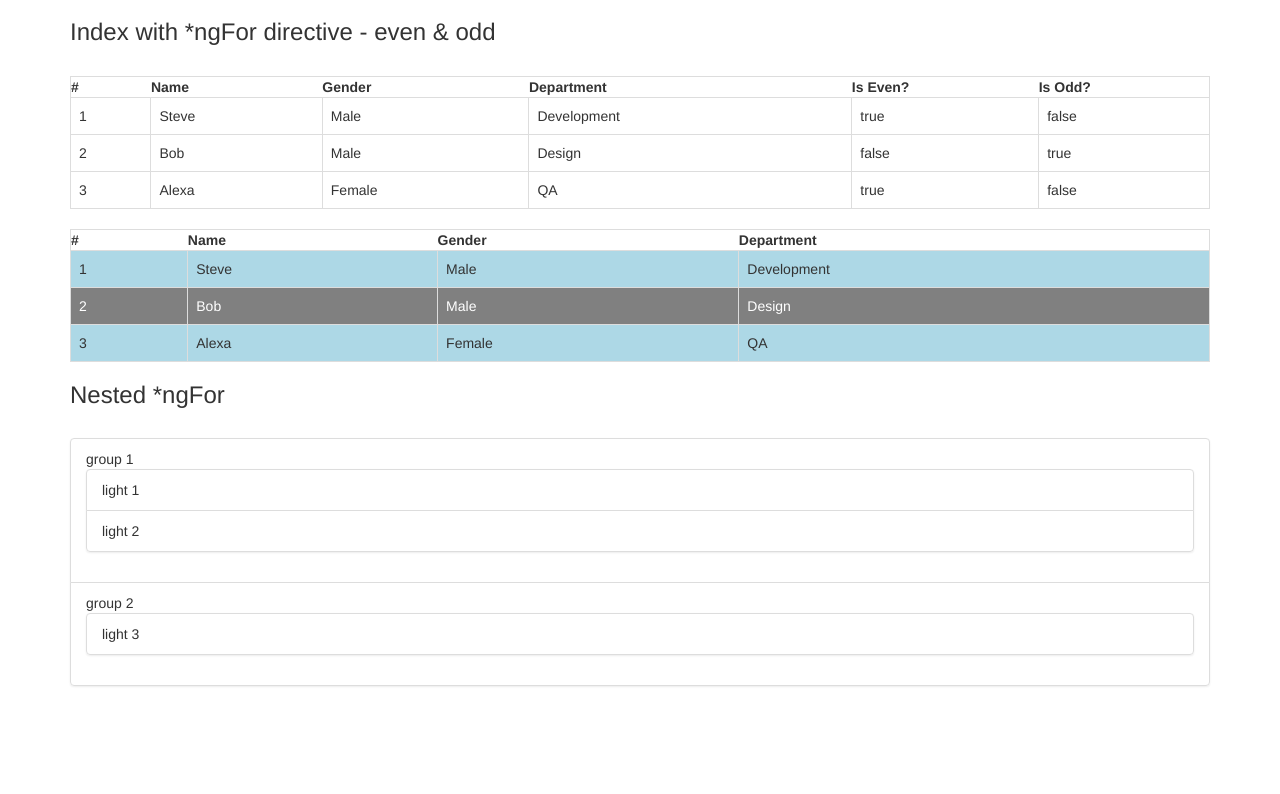
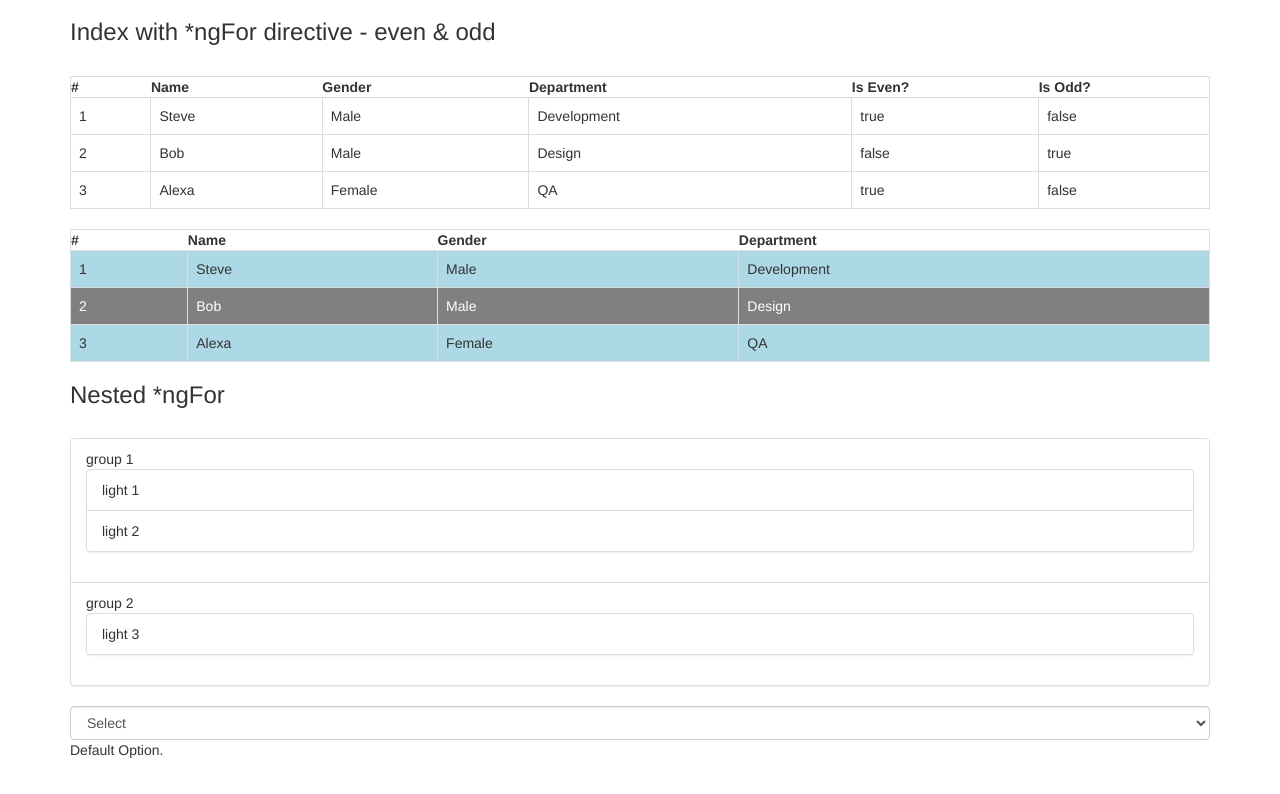
Before and after one commit to jinalshah999/novodhiDemo, an Angular app: page / in a window 1280 px wide. Shown: the part 803-1597 px from the top of the page. Before the commit the page ends 1509 px from the top, so only its background shows below. Built offline with nearby package versions, Linux system fonts and the light colour scheme.

Commit message:
pushed switch case

```diff
--- a/src/app/for-demos/for-demos.component.html
+++ b/src/app/for-demos/for-demos.component.html
@@ -128,4 +128,33 @@
       </ul>
     </li>
   </ul>
+
+  <select class="form-control col-md-2" [(ngModel)]="selectedValue">
+    <option *ngFor="let item of items" [value]="item.Name">{{item.Name}}</option>
+  </select>
+  <div [ngSwitch]="selectedValue">
+    <div *ngSwitchCase="'One'">
+      <span>One is Selected.</span>
+    </div>
+    <div *ngSwitchCase="'Two'">
+      <span>Two is Selected.</span>
+    </div>
+    <div *ngSwitchCase="'Three'">
+      <span>Three is Selected.</span>
+    </div>
+    <div *ngSwitchCase="'Four'">
+      <span>Four is Selected.</span>
+    </div>
+    <div *ngSwitchCase="'Five'">
+      <span>Five is Selected.</span>
+    </div>
+    <div *ngSwitchDefault>
+      <span>Default Option.</span>
+    </div>
+  </div>
+  <br>
+  <br>
+  <br>
+  <br>
+
 </div>
--- a/src/app/for-demos/for-demos.component.ts
+++ b/src/app/for-demos/for-demos.component.ts
@@ -2,6 +2,7 @@ import { Component, OnInit } from '@angular/core';
 import { Employee } from './employee';
 import { HueGroup } from './huegroup';
 import { Light } from './light';
+import { Item } from './items';
 @Component({
   selector: 'app-for-demos',
   templateUrl: './for-demos.component.html',
@@ -21,4 +22,14 @@ export class ForDemosComponent implements OnInit {
     { Name: 'group 1', Lights: [new Light('light 1'), new Light('light 2')] },
     { Name: 'group 2', Lights: [new Light('light 3')] },
   ];
+
+  selectedValue: string = 'Select';
+  items: Item[] = [
+    new Item('Select', 0),
+    new Item('One', 1),
+    new Item('Two', 2),
+    new Item('Three', 3),
+    new Item('Four', 4),
+    new Item('Five', 5),
+  ];
 }
--- /dev/null
+++ b/src/app/for-demos/items.ts
@@ -0,0 +1,3 @@
+export class Item {
+  public constructor(public Name: string, public Value: number) {}
+}
```
